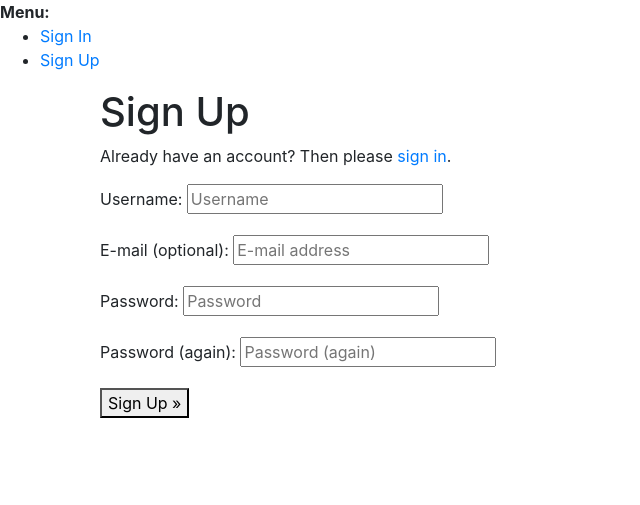
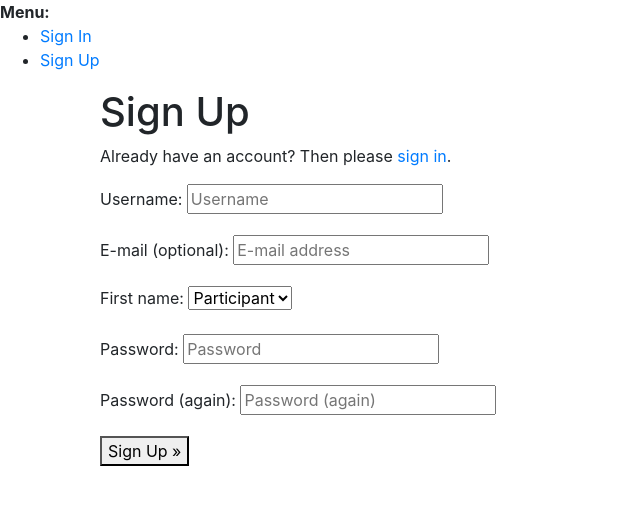
Before and after one commit to IcerOut/RedSnakes, a Django app: page /accounts/signup/ in a window 1280 px wide. Shown: the top 505 px of the page, without its empty margins (0-640 px from the left). Run offline with Django 3.2, Linux system fonts and the light colour scheme; some libraries are stand-ins or nearby versions.

Commit message:
each user has a type

```diff
--- /dev/null
+++ b/ConferenceManager/forms.py
@@ -0,0 +1,18 @@
+from django.contrib.auth import get_user_model
+from django import forms
+
+ACC_CHOICES = (
+        ('Participant', 'Participant'),
+        ('Steering', 'Steering'),
+    )
+
+class SignupForm(forms.Form):
+    # last_name = forms.CharField(max_length=30, label='Achternaam')
+    first_name = forms.ChoiceField(choices = ACC_CHOICES)
+
+
+    def signup(self, request, user):
+        user.first_name = self.cleaned_data['first_name']
+        # user.last_name = self.cleaned_data['last_name']
+        # user.user_type = self.cleaned_data['user_type']
+        user.save()
--- a/ConferenceManager/models.py
+++ b/ConferenceManager/models.py
@@ -1,4 +1,10 @@
 from django.db import models
+from django.contrib.auth.models import User
+from django.conf import settings
+from django.dispatch import receiver
+from django.db.models.signals import post_save
+
+
 
 class Login(models.Model):
     email = models.CharField(max_length=100, primary_key=True)
--- a/ConferenceManager/views.py
+++ b/ConferenceManager/views.py
@@ -6,7 +6,6 @@ from django.shortcuts import render
 # Create your views here.
 from ConferenceManager import serializers
 from ConferenceManager.models import *
-
 
 def add_new_conference(request):
     conferences = Conference.objects.all()
--- a/RedSnakes/settings.py
+++ b/RedSnakes/settings.py
@@ -33,7 +33,6 @@ STATICFILES_DIRS = [
 ]
 
 
-
 # Application definition
 
 INSTALLED_APPS = [
@@ -57,6 +56,8 @@ INSTALLED_APPS = [
 SITE_ID = 1
 EMAIL_BACKEND = 'django.core.mail.backends.console.EmailBackend'
 LOGIN_REDIRECT_URL = '/'
+
+ACCOUNT_SIGNUP_FORM_CLASS = 'ConferenceManager.forms.SignupForm'
 
 MIDDLEWARE = [
     'django.middleware.security.SecurityMiddleware',
```
Also changed, not shown: templates/home.html (+12 -1 lines).
